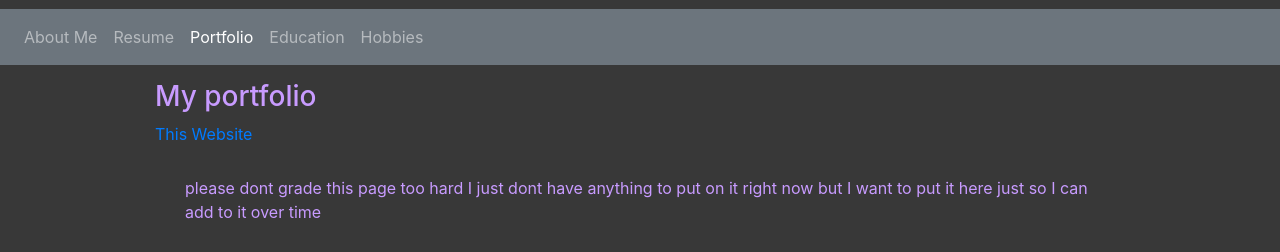
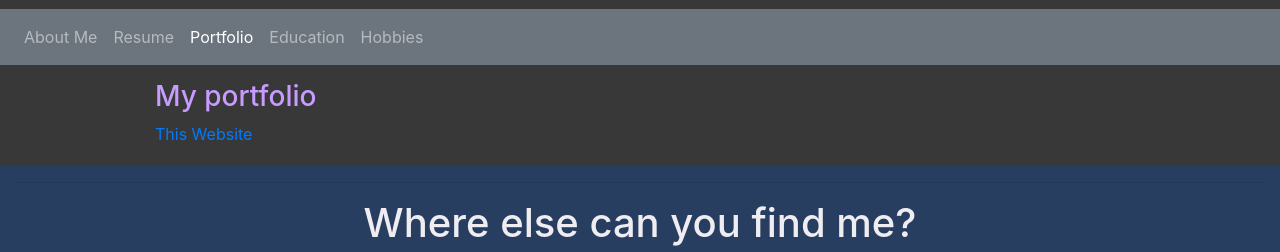
Before and after one commit to GustafFriedlund/GustafFriedlund.github.io, a plain HTML site: page Portfolio.html in a window 1280 px wide. Shown: the part 69-321 px from the top of the page. Drawn offline with nearby package versions, Linux system fonts and the light colour scheme.

Commit message:
port fix

```diff
--- a/Portfolio.html
+++ b/Portfolio.html
@@ -36,9 +36,6 @@
       <div class="col-sm-12">
         <h3>My portfolio</h3>
           <a href="index.html">This Website</a>
-          <p>
-            please dont grade this page too hard I just dont have anything to put on it right now but I want to put it here just so I can add to it over time
-          </p>
     </div>
   </div>
 </main>
```
